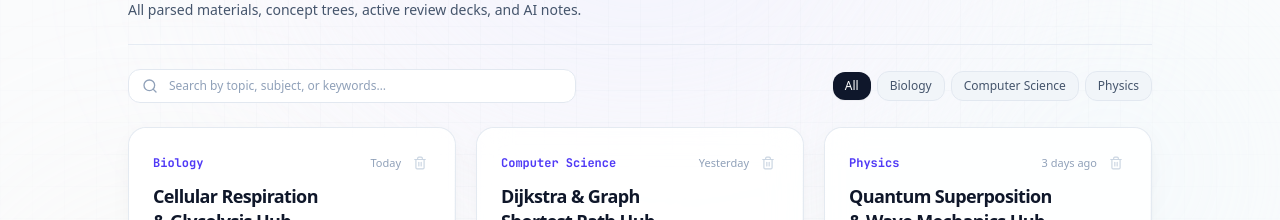
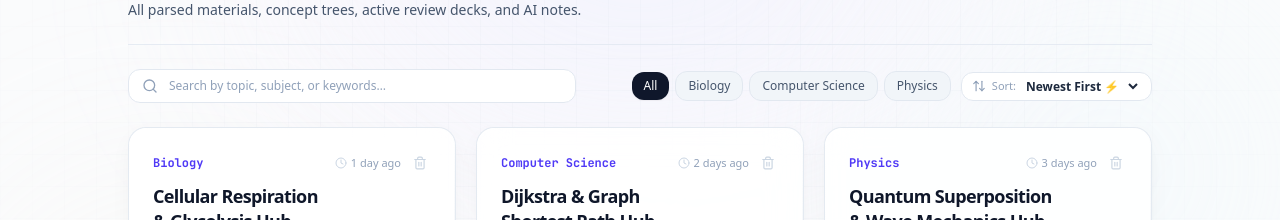
Before and after one commit to z-lovejeet/Aether, a Next.js app in the folder web/: page /results in a window 1280 px wide. Shown: the part 198-418 px from the top of the page. Built offline with nearby package versions, Linux system fonts and the light colour scheme; no server answers.

Commit message:
feat(library): sort study systems by newest first by default and add sort selector

```diff
--- a/web/src/app/results/page.tsx
+++ b/web/src/app/results/page.tsx
@@ -12,6 +12,8 @@ import {
   CheckCircle2,
   Network,
   AlertTriangle,
+  ArrowUpDown,
+  Clock,
 } from "lucide-react";
 import { LiquidGlassCard } from "@/components/glass/LiquidGlassCard";
 import { LiquidGlassButton } from "@/components/glass/LiquidGlassButton";
@@ -24,10 +26,13 @@ interface SavedSystem {
   conceptsCount: number;
   level: string;
   createdAt: string;
+  timestamp: number;
   masteryPct: number;
   materialId?: string;
   isCustom?: boolean;
 }
+
+const NOW = Date.now();
 
 const DEFAULT_SYSTEMS: SavedSystem[] = [
   {
@@ -36,7 +41,8 @@ const DEFAULT_SYSTEMS: SavedSystem[] = [
     title: "Cellular Respiration & Glycolysis Hub",
     conceptsCount: 8,
     level: "Intermediate",
-    createdAt: "Today",
+    createdAt: "1 day ago",
+    timestamp: NOW - 3600 * 1000 * 24,
     masteryPct: 88,
   },
   {
@@ -45,7 +51,8 @@ const DEFAULT_SYSTEMS: SavedSystem[] = [
     title: "Dijkstra & Graph Shortest Path Hub",
     conceptsCount: 6,
     level: "Advanced",
-    createdAt: "Yesterday",
+    createdAt: "2 days ago",
+    timestamp: NOW - 3600 * 1000 * 48,
     masteryPct: 75,
   },
   {
@@ -55,6 +62,7 @@ const DEFAULT_SYSTEMS: SavedSystem[] = [
     conceptsCount: 10,
     level: "Advanced",
     createdAt: "3 days ago",
+    timestamp: NOW - 3600 * 1000 * 72,
     masteryPct: 62,
   },
 ];
@@ -63,6 +71,7 @@ export default function ResultsPage() {
   const [systems, setSystems] = useState<SavedSystem[]>(DEFAULT_SYSTEMS);
   const [searchQuery, setSearchQuery] = useState("");
   const [selectedSubject, setSelectedSubject] = useState<string>("All");
+  const [sortBy, setSortBy] = useState<"newest" | "mastery" | "concepts">("newest");
   const [deleteConfirmId, setDeleteConfirmId] = useState<string | null>(null);
   const [deletedToast, setDeletedToast] = useState<string | null>(null);
 
@@ -72,7 +81,7 @@ export default function ResultsPage() {
     let isMounted = true;
     const sessionMap = new Map<string, SavedSystem>();
 
-    // 1. Scan sessionStorage
+    // 1. Scan sessionStorage (stored reverse chronologically or with timestamps)
     for (let i = 0; i < sessionStorage.length; i++) {
       const key = sessionStorage.key(i);
       if (key && (key.startsWith("study:") || key.startsWith("ingest:"))) {
@@ -82,6 +91,14 @@ export default function ResultsPage() {
             const data = JSON.parse(raw);
             const sid = key.split(":")[1];
             if (sid && !sessionMap.has(sid)) {
+              let ts = Date.now();
+              if (data.timestamp && typeof data.timestamp === "number") {
+                ts = data.timestamp;
+              } else if (data.createdAt) {
+                const parsed = new Date(data.createdAt).getTime();
+                if (!isNaN(parsed)) ts = parsed;
+              }
+
               sessionMap.set(sid, {
                 id: sid,
                 materialId: data.materialId,
@@ -89,7 +106,8 @@ export default function ResultsPage() {
                 title: data.conceptTree?.[0]?.name ? `${data.conceptTree[0].name} Hub` : "Active Study Hub",
                 conceptsCount: data.conceptTree?.length || 5,
                 level: data.level || "Intermediate",
-                createdAt: "Recently Generated",
+                createdAt: data.createdAt ? new Date(data.createdAt).toLocaleDateString() : "Just Now",
+                timestamp: ts,
                 masteryPct: 60,
                 isCustom: true,
               });
@@ -103,7 +121,7 @@ export default function ResultsPage() {
 
     // Combine default systems + sessionStorage systems
     const baseMap = new Map<string, SavedSystem>();
-    // Session items first
+    // Session items first (newer)
     for (const [id, sys] of sessionMap.entries()) {
       baseMap.set(id, sys);
     }
@@ -127,6 +145,8 @@ export default function ResultsPage() {
           }
           for (const m of remoteMaterials) {
             if (!mergedMap.has(m.id)) {
+              const parsedDate = m.createdAt ? new Date(m.createdAt) : null;
+              const ts = parsedDate && !isNaN(parsedDate.getTime()) ? parsedDate.getTime() : Date.now();
               mergedMap.set(m.id, {
                 id: m.id,
                 materialId: m.id,
@@ -134,7 +154,8 @@ export default function ResultsPage() {
                 title: `${m.title} Hub`,
                 conceptsCount: m.conceptsCount || 4,
                 level: "Intermediate",
-                createdAt: m.createdAt ? new Date(m.createdAt).toLocaleDateString() : "Saved",
+                createdAt: parsedDate ? parsedDate.toLocaleDateString() : "Saved",
+                timestamp: ts,
                 masteryPct: 65,
                 isCustom: true,
               });
@@ -185,7 +206,8 @@ export default function ResultsPage() {
 
   const filteredSystems = useMemo(() => {
     const seen = new Set<string>();
-    return systems.filter((s) => {
+    return systems
+      .filter((s) => {
         if (seen.has(s.id)) return false;
         seen.add(s.id);
         if (selectedSubject !== "All" && s.subject !== selectedSubject) return false;
@@ -198,8 +220,14 @@ export default function ResultsPage() {
           );
         }
         return true;
+      })
+      .sort((a, b) => {
+        if (sortBy === "mastery") return b.masteryPct - a.masteryPct;
+        if (sortBy === "concepts") return b.conceptsCount - a.conceptsCount;
+        // Default: Newest First
+        return (b.timestamp ?? 0) - (a.timestamp ?? 0);
       });
-  }, [systems, selectedSubject, searchQuery]);
+  }, [systems, selectedSubject, searchQuery, sortBy]);
 
   return (
     <main className="relative min-h-screen px-4 pb-24 sm:px-8">
@@ -226,8 +254,8 @@ export default function ResultsPage() {
           </Link>
         </div>
 
-        {/* ─── Search & Subject Filters Bar ─── */}
-        <div className="mt-6 flex flex-col sm:flex-row gap-3 items-stretch sm:items-center justify-between">
+        {/* ─── Search, Filters & Sort Bar ─── */}
+        <div className="mt-6 flex flex-col md:flex-row gap-3 items-stretch md:items-center justify-between">
           <div className="relative flex-1 max-w-md">
             <Search className="absolute left-3.5 top-1/2 -translate-y-1/2 h-4 w-4 text-slate-400" />
             <input
@@ -239,6 +267,8 @@ export default function ResultsPage() {
             />
           </div>
 
+          <div className="flex flex-wrap items-center gap-2.5">
+            {/* Subject Filter Pills */}
             <div className="flex items-center gap-1.5 overflow-x-auto pb-1 sm:pb-0 scrollbar-none">
               {subjects.map((sub) => (
                 <button
@@ -253,6 +283,22 @@ export default function ResultsPage() {
                   {sub}
                 </button>
               ))}
+            </div>
+
+            {/* Sort Selector */}
+            <div className="flex items-center gap-1.5 bg-white border border-slate-200 rounded-xl px-2.5 py-1 text-xs text-slate-600">
+              <ArrowUpDown className="h-3.5 w-3.5 text-slate-400" />
+              <span className="text-[11px] text-slate-400">Sort:</span>
+              <select
+                value={sortBy}
+                onChange={(e) => setSortBy(e.target.value as any)}
+                className="bg-transparent font-semibold text-slate-800 focus:outline-hidden cursor-pointer text-xs"
+              >
+                <option value="newest">Newest First ⚡</option>
+                <option value="mastery">Highest Mastery</option>
+                <option value="concepts">Most Concepts</option>
+              </select>
+            </div>
           </div>
         </div>
 
@@ -300,7 +346,10 @@ export default function ResultsPage() {
                   <div className="flex items-center justify-between text-xs">
                     <span className="font-mono text-indigo-600 font-bold">{sys.subject}</span>
                     <div className="flex items-center gap-2">
-                      <span className="text-slate-400 text-[11px]">{sys.createdAt}</span>
+                      <span className="text-slate-400 text-[11px] flex items-center gap-1">
+                        <Clock className="h-3 w-3 text-slate-300" />
+                        {sys.createdAt}
+                      </span>
 
                       {/* Delete Trigger Button */}
                       <button
--- a/web/src/app/upload/page.tsx
+++ b/web/src/app/upload/page.tsx
@@ -183,6 +183,8 @@ export default function UploadPage() {
           sourceMeta: run.result.sourceMeta ?? {},
           subject: subject.trim() || "General",
           level,
+          createdAt: new Date().toISOString(),
+          timestamp: Date.now(),
         };
         sessionStorage.setItem(`ingest:${sid}`, JSON.stringify(payloadToSave));
         sessionStorage.setItem(`study:${sid}`, JSON.stringify(payloadToSave));
```
Lines whose indentation alone changed are shown as unchanged.
